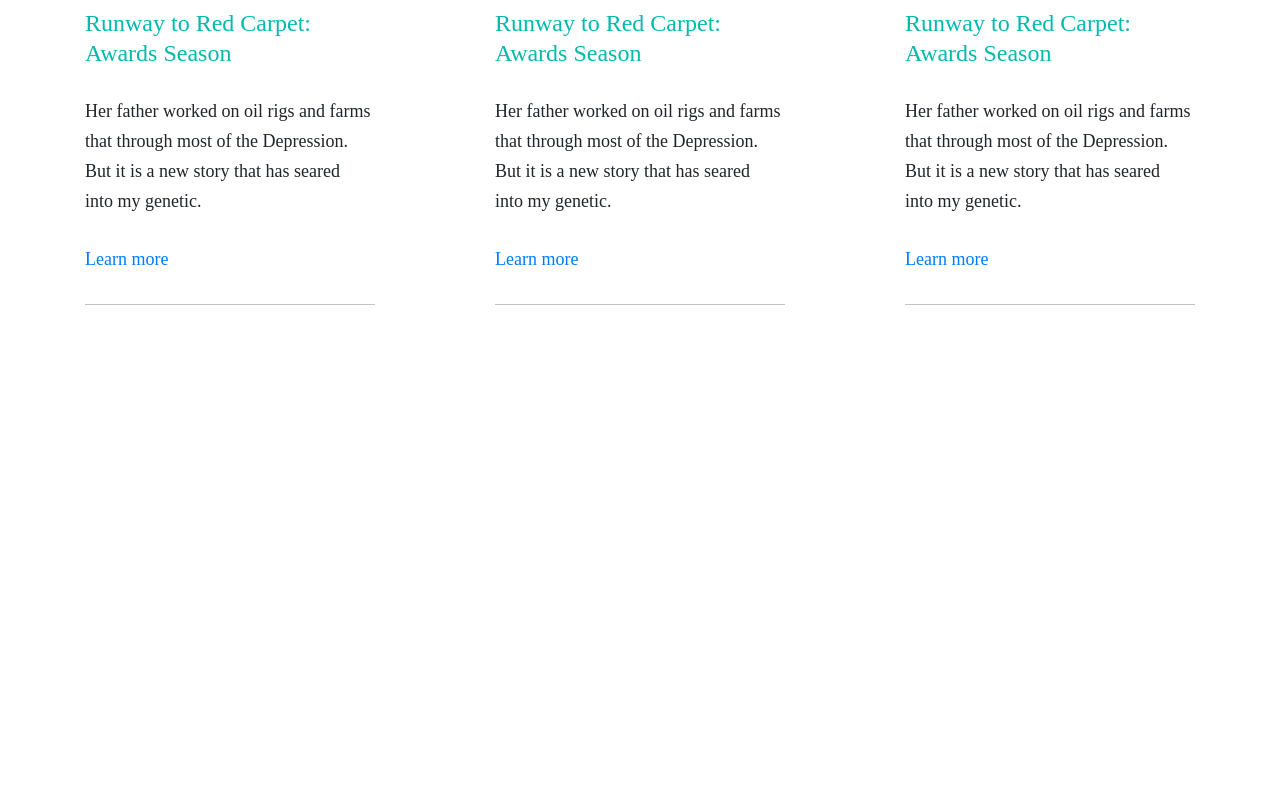
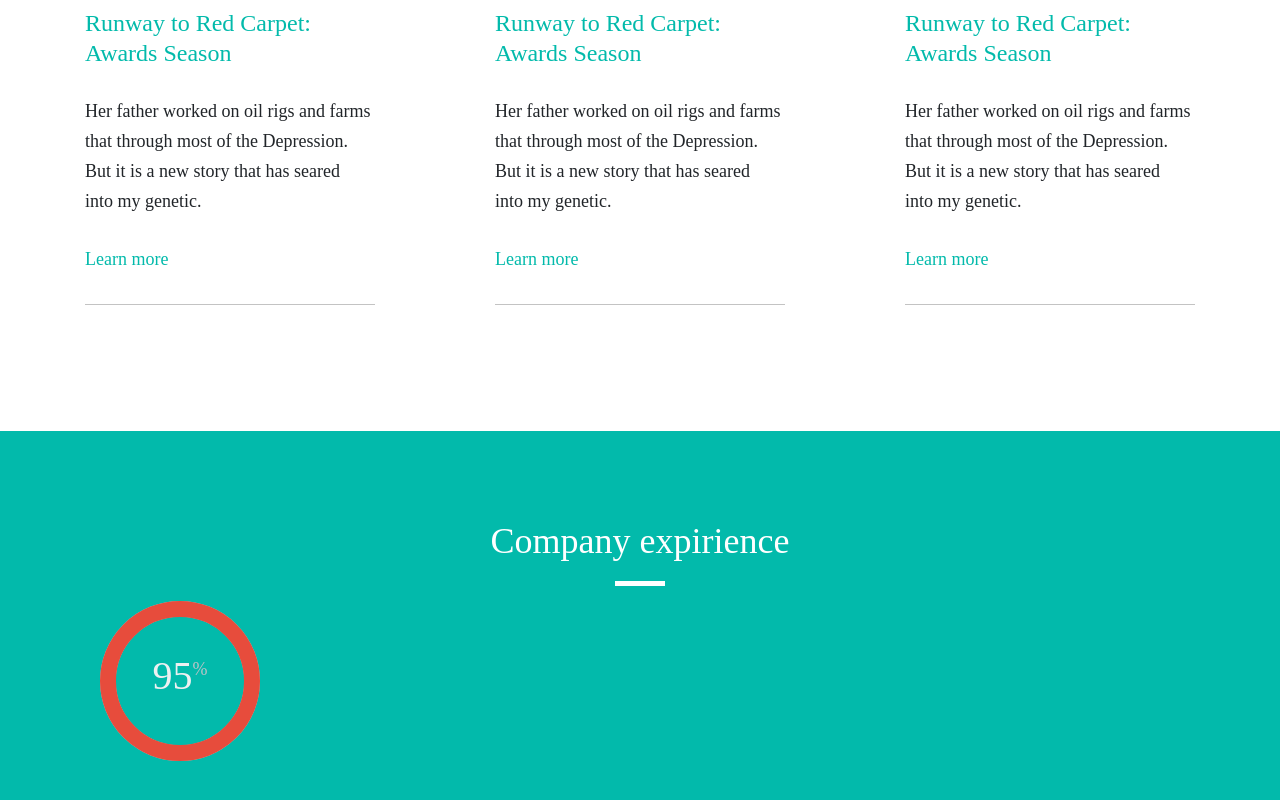
Before and after one commit to AldoRayne/amber-template, a plain HTML site: page index.html in a window 1280 px wide. Shown: the part 3824-4624 px from the top of the page. Before the commit the page ends 4255 px from the top, so only its background shows below. Drawn offline with nearby package versions, Linux system fonts and the light colour scheme.

Commit message:
start exp-section with progress bar

```diff
--- a/index.html
+++ b/index.html
@@ -4,6 +4,7 @@
     <meta charset="UTF-8">
     <link rel="stylesheet" href="https://maxcdn.bootstrapcdn.com/bootstrap/4.0.0-beta.2/css/bootstrap.min.css"
           integrity="sha384-PsH8R72JQ3SOdhVi3uxftmaW6Vc51MKb0q5P2rRUpPvrszuE4W1povHYgTpBfshb" crossorigin="anonymous">
+    <link rel="stylesheet" href="https://cdnjs.cloudflare.com/ajax/libs/meyer-reset/2.0/reset.min.css">
     <link rel="stylesheet" href="stylesheets/screen.css" type="text/css">
     <title>Template</title>
 </head>
@@ -243,6 +244,23 @@
         </ul>
     </div>
 </section>
+<section class="company-exp">
+    <div class="container">
+        <div class="row">
+            <h2 class="col-12 text-center">Company expirience</h2>
+        </div>
+        <div class="set-size charts-container">
+            <div class="pie-wrapper progress-95 style-2">
+                <span class="label">95<span class="smaller">%</span></span>
+                <div class="pie">
+                    <div class="left-side half-circle"></div>
+                    <div class="right-side half-circle"></div>
+                </div>
+                <div class="shadow"></div>
+            </div>
+        </div>
+    </div>
+</section>
 <script src="https://code.jquery.com/jquery-3.2.1.slim.min.js"
         integrity="sha384-KJ3o2DKtIkvYIK3UENzmM7KCkRr/rE9/Qpg6aAZGJwFDMVNA/GpGFF93hXpG5KkN"
         crossorigin="anonymous"></script>
@@ -252,5 +270,6 @@
 <script src="https://maxcdn.bootstrapcdn.com/bootstrap/4.0.0-beta.2/js/bootstrap.min.js"
         integrity="sha384-alpBpkh1PFOepccYVYDB4do5UnbKysX5WZXm3XxPqe5iKTfUKjNkCk9SaVuEZflJ"
         crossorigin="anonymous"></script>
+<script src='http://cdnjs.cloudflare.com/ajax/libs/jquery/2.1.3/jquery.min.js'></script>
 </body>
 </html>
--- a/sass/blog-posts-section.scss
+++ b/sass/blog-posts-section.scss
@@ -22,10 +22,16 @@
       padding-bottom: 30px;
     }
 
+    a{
+
+      h3, p {
+        color: #02baab;
+      }
+    }
+
     h3 {
       width: 240px;
       margin-top: 30px;
-      color: #02baab;
       font-size: 24px;
       font-weight: 300;
       line-height: 30px;
--- /dev/null
+++ b/sass/company-exp-section.scss
@@ -0,0 +1,15 @@
+.company-exp {
+  position: relative;
+  width: 100%;
+  min-height: 100vh;
+  background-color: #02baab;
+
+  h2 {
+    color: #ffffff;
+
+    &:before {
+      content: "";
+      background-color: #ffffff;
+    }
+  }
+}
--- /dev/null
+++ b/sass/progress-bar.scss
@@ -0,0 +1,90 @@
+@import url(https://fonts.googleapis.com/css?family=Lato:700);
+*,
+*:before,
+*:after {
+  box-sizing: border-box;
+}
+
+.set-size {
+  font-size: 10em;
+}
+.charts-container:after {
+  clear: both;
+  content: "";
+  display: table;
+}
+.pie-wrapper {
+  height: 1em;
+  width: 1em;
+  float: left;
+  margin: 15px;
+  position: relative;
+}
+.pie-wrapper:nth-child(3n+1) {
+  clear: both;
+}
+.pie-wrapper .pie {
+  height: 100%;
+  width: 100%;
+  clip: rect(0, 1em, 1em, 0.5em);
+  left: 0;
+  position: absolute;
+  top: 0;
+}
+.pie-wrapper .pie .half-circle {
+  height: 100%;
+  width: 100%;
+  border: 0.1em solid #3498db;
+  border-radius: 50%;
+  clip: rect(0, 0.5em, 1em, 0);
+  left: 0;
+  position: absolute;
+  top: 0;
+}
+.pie-wrapper .label {
+  background-color: #02baab;
+  border-radius: 50%;
+  bottom: 0.4em;
+  color: #ecf0f1;
+  cursor: default;
+  display: block;
+  font-size: 0.25em;
+  left: 0.4em;
+  line-height: 2.6em;
+  position: absolute;
+  right: 0.4em;
+  text-align: center;
+  top: 0.4em;
+}
+.pie-wrapper .label .smaller {
+  color: #bdc3c7;
+  font-size: .45em;
+  padding-bottom: 20px;
+  vertical-align: super;
+}
+.pie-wrapper .shadow {
+  height: 100%;
+  width: 100%;
+  border: 0.1em solid #bdc3c7;
+  border-radius: 50%;
+}
+.pie-wrapper .style-2 .label {
+  background: none;
+  color: #7f8c8d;
+}
+.pie-wrapper .style-2 .label .smaller {
+  color: #bdc3c7;
+}
+
+.pie-wrapper.progress-95 .pie {
+  clip: rect(auto, auto, auto, auto);
+}
+.pie-wrapper.progress-95 .pie .right-side {
+  transform: rotate(180deg);
+}
+.pie-wrapper.progress-95 .pie .half-circle {
+  border-color: #e74c3c;
+}
+.pie-wrapper.progress-95 .pie .left-side {
+  transform: rotate(360deg);
+}
--- a/sass/screen.scss
+++ b/sass/screen.scss
@@ -8,9 +8,11 @@
 @import "features";
 @import "comments-section";
 @import "blog-posts-section";
+@import "company-exp-section";
 @import "containers";
 @import "jumbotron";
 @import "button";
 @import "nav-bar";
 @import "section-title";
 @import "section-description";
+@import "progress-bar";
```
Also changed, not shown: images/black-ellipse.png (added), sass/company-exp-section.css (added), sass/progress-bar.css (added), stylesheets/blog-posts-section.css, stylesheets/company-exp-section.css (added), stylesheets/progress-bar.css (added), stylesheets/screen.css, 2 other files.
